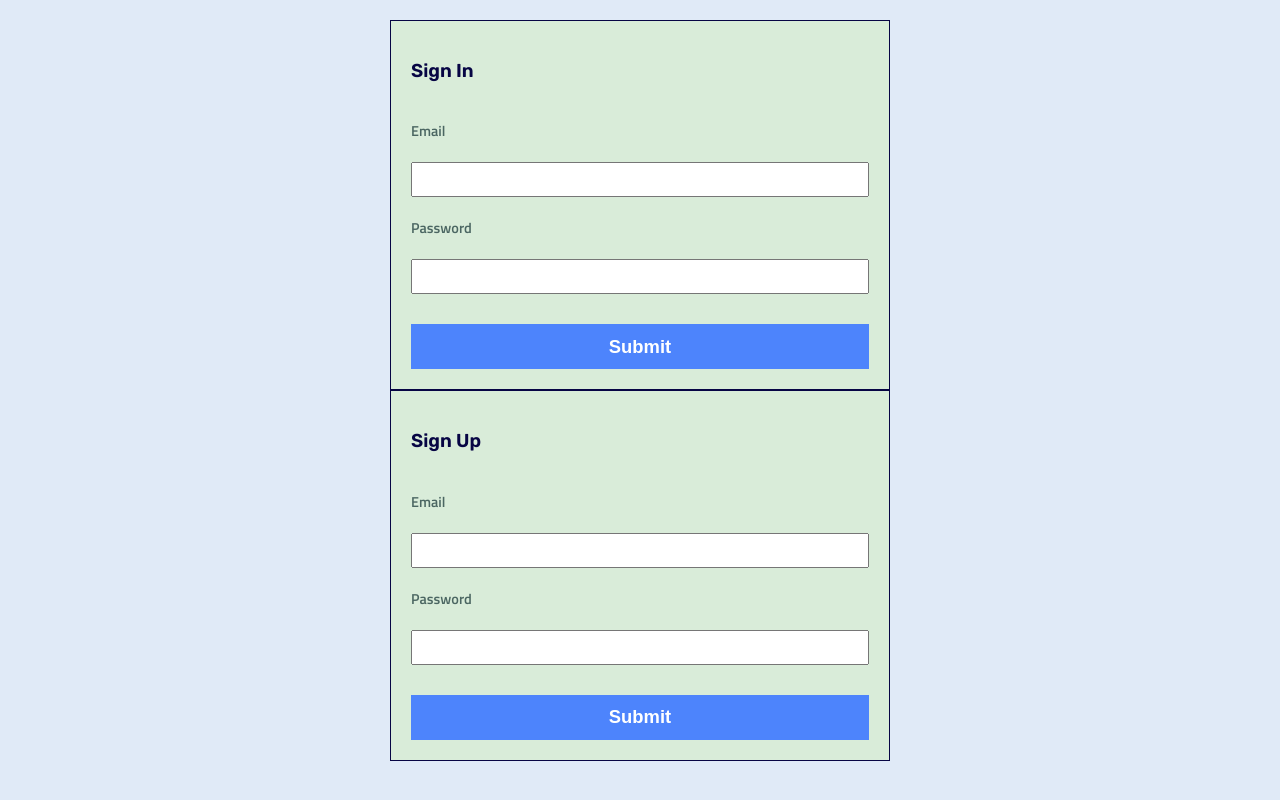
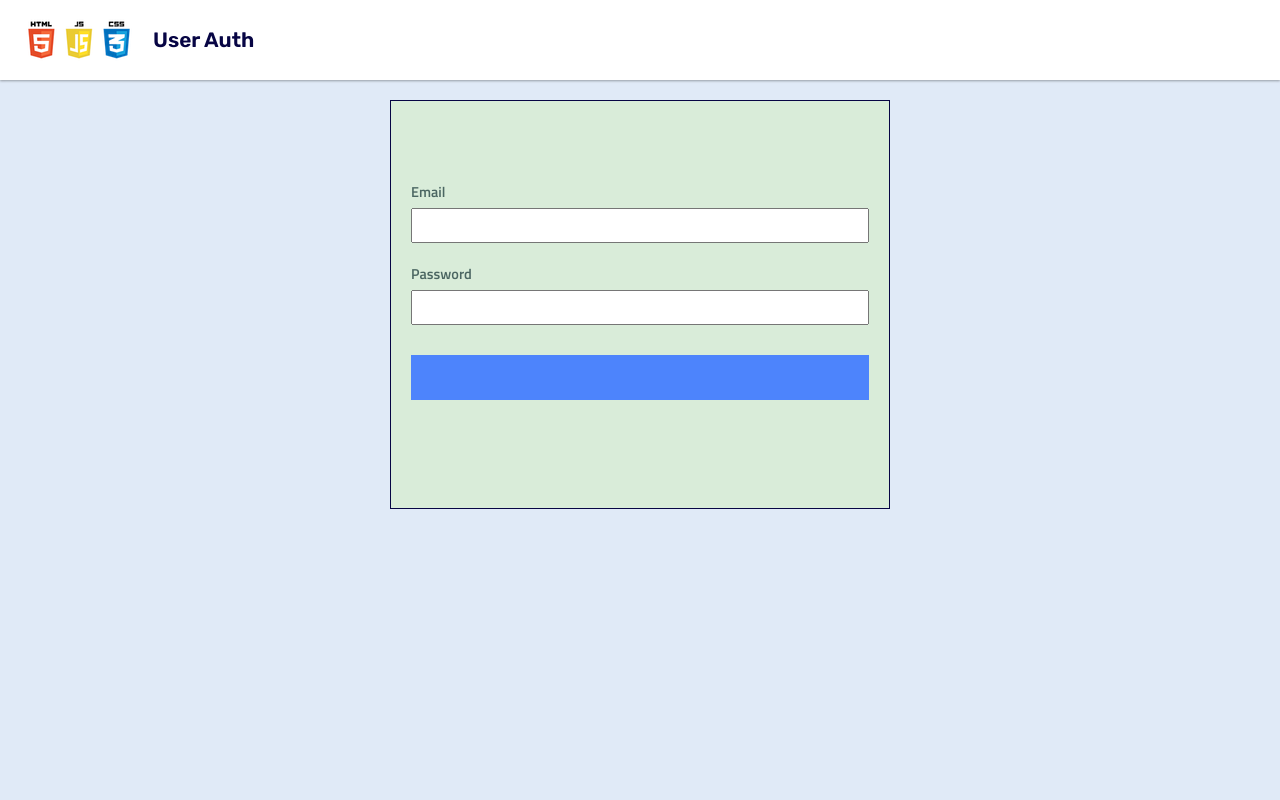
Before and after one commit to benni-maxon/fromscratch-shopping-list, a plain HTML site: page auth/index.html in a window 1280 px wide. Drawn offline with nearby package versions, Linux system fonts and the light colour scheme.

Commit message:
reverted auth page to default setting

```diff
--- a/app.js
+++ b/app.js
@@ -1,6 +1,9 @@
 /* Imports */
 // this will check if we have a user and set signout link if it exists
 import './auth/user.js';
+import { checkAuth } from './fetch-utils.js';
+
+checkAuth();
 
 /* Get DOM Elements */
 
--- a/auth/index.html
+++ b/auth/index.html
@@ -26,29 +26,26 @@
     </head>
 
     <body>
-        <main class="auth-main">
-            <div class="left">
-                <div class="auth-container">
-                    <form id="sign-in">
-                        <h3>Sign In</h3>
-                        <label>Email </label><input type="email" name="email" id="sign-in-email" />
-                        <label>Password </label
-                        ><input type="password" name="password" id="sign-in-password" />
-                        <button>Submit</button>
-                    </form>
-                </div>
-            </div>
-            <div class="right">
-                <div class="auth-container">
-                    <form id="sign-up">
-                        <h3>Sign Up</h3>
-                        <label>Email </label><input type="email" name="email" id="sign-up-email" />
-                        <label>Password </label
-                        ><input type="password" name="password" id="sign-up-password" />
-                        <button>Submit</button>
-                    </form>
-                </div>
-            </div>
+        <header class="page-header">
+            <img class="logo" src="/assets/html_css_js.png" />
+            <p class="title">User Auth</p>
+        </header>
+
+        <main>
+            <form id="auth-form">
+                <h2></h2>
+                <label>
+                    Email
+                    <input type="email" name="email" required />
+                </label>
+                <label>
+                    Password
+                    <input type="password" name="password" required />
+                </label>
+                <button></button>
+                <p class="error"></p>
+                <a href=""></a>
+            </form>
         </main>
     </body>
 </html>
--- a/fetch-utils.js
+++ b/fetch-utils.js
@@ -12,14 +12,14 @@ export function getUser() {
 export async function checkAuth() {
     const user = getUser();
 
-    if (!user) location.replace('../');
+    if (!user) location.replace('/auth');
 }
 
-export async function redirectIfLoggedIn() {
-    if (getUser()) {
-        location.replace('./list');
-    }
-}
+// export async function redirectIfLoggedIn() {
+//     if (getUser()) {
+//         location.replace('./list');
+//     }
+// }
 
 export async function signUpUser(email, password) {
     return await client.auth.signUp({
```
Also changed, not shown: index.html (+1 -1 lines).
